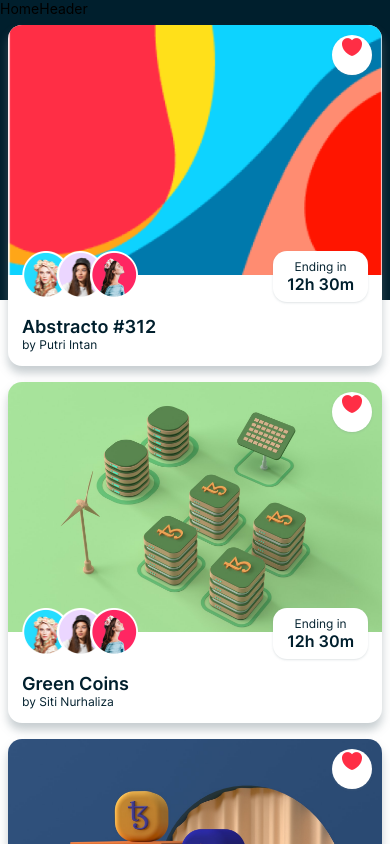
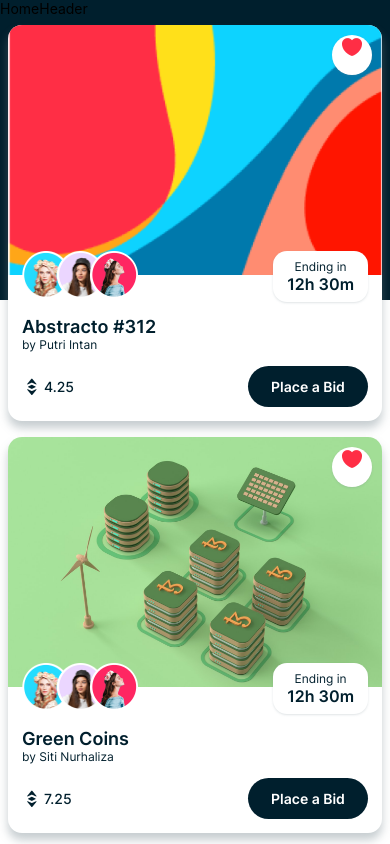
Before and after one commit to asif88383/React-Native-NFT-Marketplace, a React Native app: screen /Home in a window 390 px wide. Shown: the top 844 px of the page. Built offline with nearby package versions, Linux system fonts and the light colour scheme.

Commit message:
first commit

```diff
--- a/components/Button.jsx
+++ b/components/Button.jsx
@@ -26,10 +26,26 @@
   );
 };
 
-export const RectButton = () => {
+export const RectButton = ({minWidth, fontSize, handlePress, ...props}) => {
   return (
-    <View>
-      <Text>RectButton</Text>
-    </View>
+    <TouchableOpacity
+      style={{
+        backgroundColor: COLORS.primary,
+        borderRadius: SIZES.extraLarge,
+        minWidth: minWidth,
+        padding: SIZES.small,
+        ...props,
+      }}
+      onPress={handlePress}
+    >
+      <Text style={{
+        fontFamily: FONTS.semiBold,
+        fontSize: fontSize,
+        color: COLORS.white,
+        textAlign: 'center'
+      }}>
+        Place a Bid
+      </Text>
+    </TouchableOpacity>
   );
 };
--- a/components/NFTCard.jsx
+++ b/components/NFTCard.jsx
@@ -1,5 +1,5 @@
 import { View, Image, Text } from 'react-native'
-import { useNavigation } from '@react-navigation/native'
+import { NavigationHelpersContext, useNavigation } from '@react-navigation/native'
 
 import { SIZES, SHADOWS, assets, COLORS } from '../constants'
 import { CircleButton, RectButton } from './Button'
@@ -37,6 +37,20 @@
           titleSize={SIZES.large}
           subTitleSize={SIZES.small}
         />
+
+        <View style={{
+          marginTop: SIZES.font,
+          flexDirection: "row",
+          justifyContent: "space-between",
+          alignItems: "center",
+        }}>
+          <EthPrice price={data.price}/>
+          <RectButton
+            minWidth={120}
+            fontSize={SIZES.font}
+            handlePress={()=>navigation.navigate("Details", {data})}
+          />
+        </View>
       </View>
     </View>
   )
```
